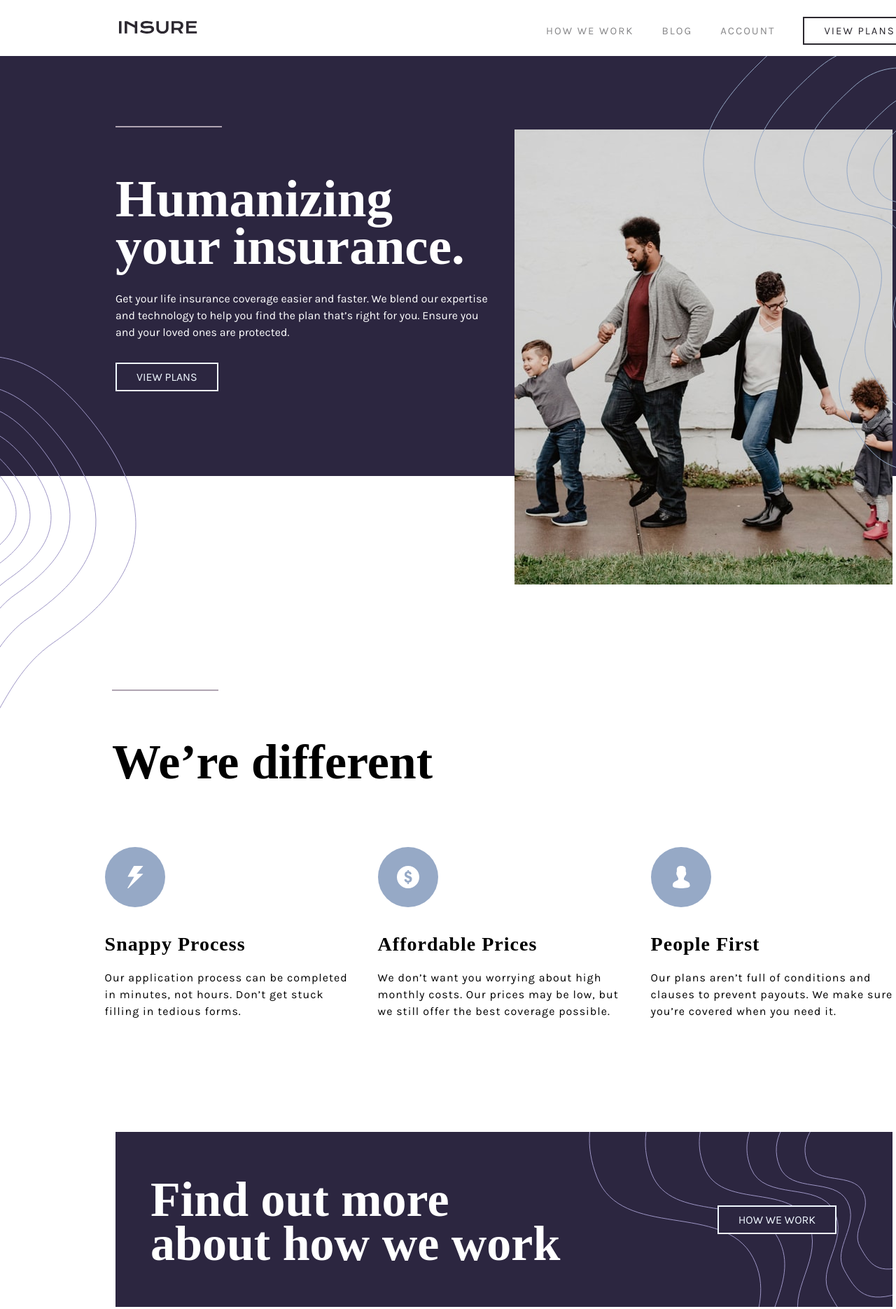
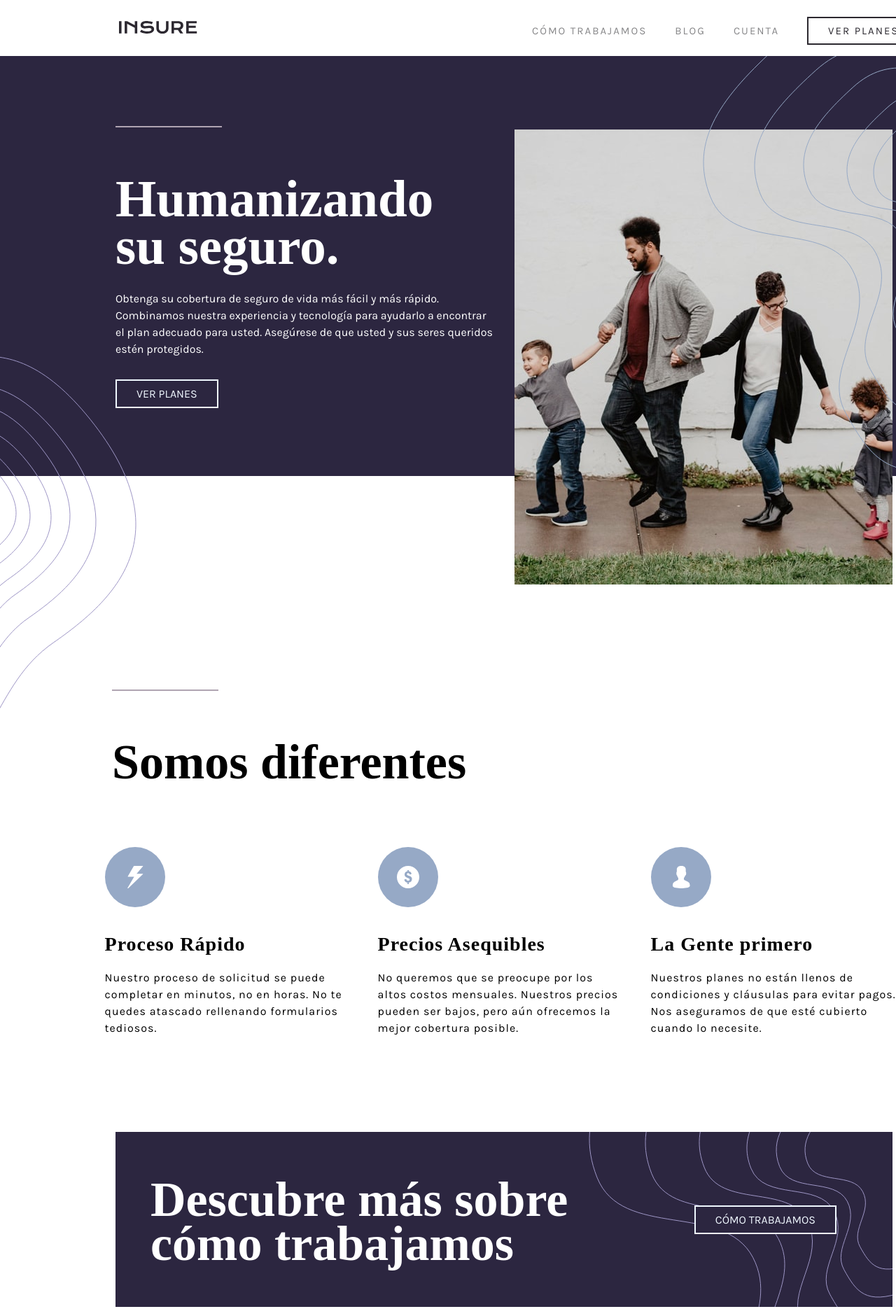
Before and after one commit to ebuceta/1_insure-landing-page-master, a plain HTML site: page index.html in a window 1280 px wide. Shown: the top 1870 px of the page at 70% size. Drawn offline with Linux system fonts and the light colour scheme.

Commit message:
Version Spanish

```diff
--- a/css/style.css
+++ b/css/style.css
@@ -49,7 +49,7 @@ header {
   position: absolute;
   top: 35px;
   right: 100px;
-  width: 580px;
+  width: 600px;
 }
 /*MENU LISTA*/
 .elementos-menu li {
@@ -329,6 +329,10 @@ footer hr {
   font-size: 14px;
 }
 
+.menu-footer ul li a:hover {
+  text-decoration: underline;
+}
+
 /*##################################################SECCIÓN DE ATTRIBUTION##################################################*/
 .attribution {
   font-size: 11px;
--- a/index.html
+++ b/index.html
@@ -21,10 +21,10 @@
 
     <div class="menu">
       <ul class="elementos-menu">
-        <li><a class="option" href="#">HOW WE WORK</a></li>
+        <li><a class="option" href="#">CÓMO TRABAJAMOS</a></li>
         <li><a class="option" href="#">BLOG</a></li>
-        <li><a class="option" href="#">ACCOUNT</a></li>
-        <li><a class="btn-plans" href="#">VIEW PLANS</a></li>
+        <li><a class="option" href="#">CUENTA</a></li>
+        <li><a class="btn-plans" href="#">VER PLANES</a></li>
       </ul>
     </div>
   </header>
@@ -37,11 +37,11 @@
     <img class="img-intro" src="images/bg-pattern-intro-right-desktop.svg" alt="intro-right-desktop">
     <div class="content-intro">
       <hr class="line-top">
-      <h1>Humanizing your insurance.</h1>
-      <p>Get your life insurance coverage easier and faster. We blend our expertise
-        and technology to help you find the plan that’s right for you. Ensure you
-        and your loved ones are protected.</p>
-      <a class="btn-plans2" href="#">VIEW PLANS</a>
+      <h1>Humanizando su seguro.</h1>
+      <p>Obtenga su cobertura de seguro de vida más fácil y más rápido. Combinamos nuestra experiencia y tecnología para
+        ayudarlo a encontrar el plan adecuado para usted. Asegúrese de que usted y sus seres queridos estén protegidos.
+      </p>
+      <a class="btn-plans2" href="#">VER PLANES</a>
     </div>
 
     <img class="img-familia-intro" src="images/image-intro-desktop.jpg" alt="family-happy">
@@ -54,29 +54,29 @@
   <div class="contenido">
     <img class="img-content" src="images/bg-pattern-intro-left-desktop.svg" alt="intro-right-desktop">
     <hr class="line-top">
-    <h2>We’re different</h2>
+    <h2>Somos diferentes</h2>
 
     <div class="contenido-secundario">
       <!-- Columna1 -->
       <div class="section1">
         <img src="images/icon-snappy-process.svg" alt="snappy-process">
-        <h3>Snappy Process</h3>
-        <p>Our application process can be completed in minutes, not hours. Don’t get
-          stuck filling in tedious forms.</p>
+        <h3>Proceso Rápido</h3>
+        <p>Nuestro proceso de solicitud se puede completar en minutos, no en horas. No te quedes atascado rellenando
+          formularios tediosos.</p>
       </div>
       <!-- Columna2 -->
       <div class="section2">
         <img src="images/icon-affordable-prices.svg" alt="affordable-prices">
-        <h3>Affordable Prices</h3>
-        <p>We don’t want you worrying about high monthly costs. Our prices may be low,
-          but we still offer the best coverage possible.</p>
+        <h3>Precios Asequibles</h3>
+        <p>No queremos que se preocupe por los altos costos mensuales. Nuestros precios pueden ser bajos, pero aún
+          ofrecemos la mejor cobertura posible.</p>
       </div>
       <!-- Columna3 -->
       <div class="section3">
         <img src="images/icon-people-first.svg" alt="">
-        <h3>People First</h3>
-        <p>Our plans aren’t full of conditions and clauses to prevent payouts. We make
-          sure you’re covered when you need it.</p>
+        <h3>La Gente primero</h3>
+        <p>Nuestros planes no están llenos de condiciones y cláusulas para evitar pagos. Nos aseguramos de que esté
+          cubierto cuando lo necesite.</p>
       </div>
     </div>
 
@@ -84,8 +84,8 @@
     <!--##################################################Nuestro Trabajo##################################################-->
     <div class="work">
       <img src="images/bg-pattern-how-we-work-desktop.svg" alt="images-decoration-work">
-      <h2>Find out more about how we work</h2>
-      <a class="btn-work" href="#">HOW WE WORK</a>
+      <h2>Descubre más sobre cómo trabajamos</h2>
+      <a class="btn-work" href="#">CÓMO TRABAJAMOS</a>
     </div>
 
   </div>
```
